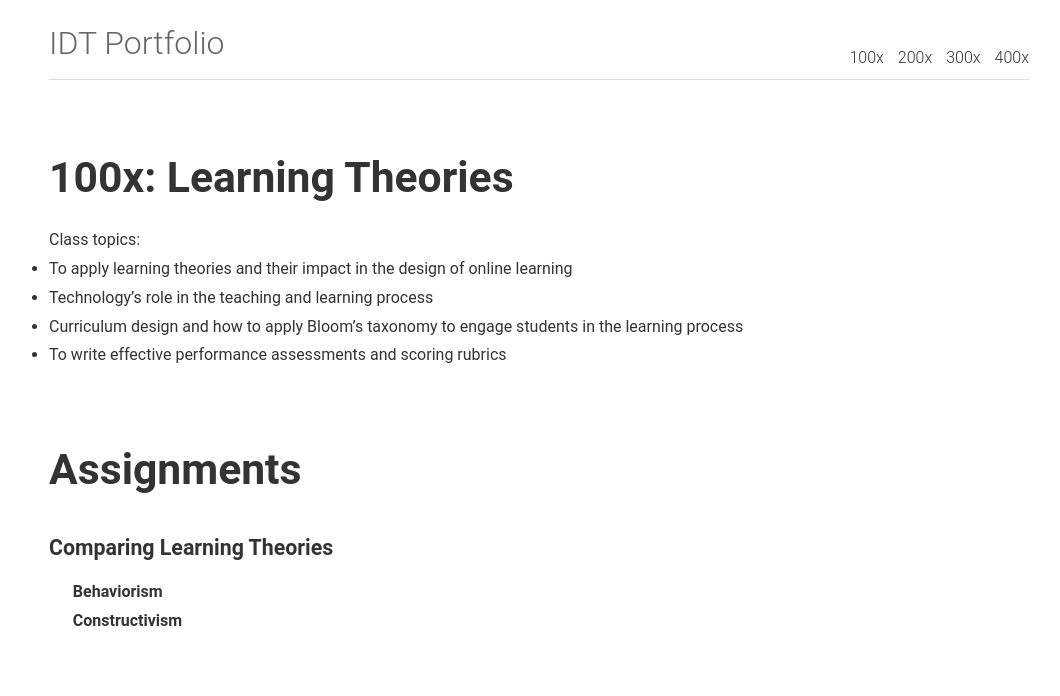
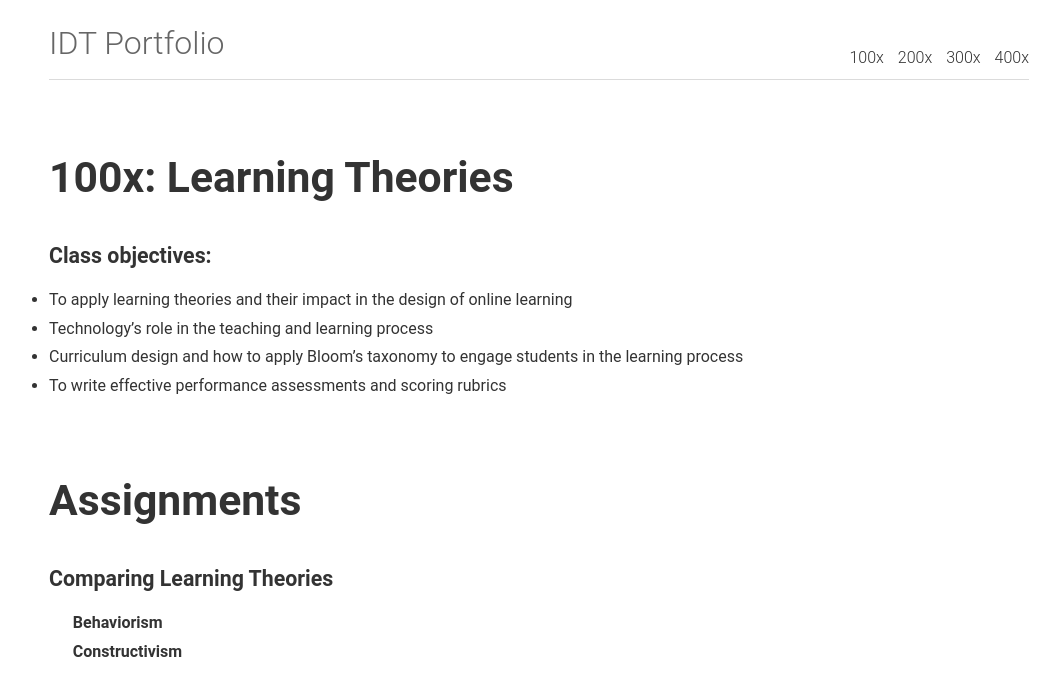
Before and after one commit to caitlinmeyer/idt-portfolio, a Jekyll site: the page built from 100x/index.html, in a window 1280 px wide. Shown: the top 696 px of the page, without its empty margins (101-1161 px from the left). Built offline with Jekyll 4.4.1, drawn with Linux system fonts in a browser that asks for light colours.

Commit message:
Update index.html

```diff
--- a/100x/index.html
+++ b/100x/index.html
@@ -3,7 +3,8 @@ layout: default
 ---
 
 <h1><a href="https://www.edx.org/course/instructional-design-technology-learning-usmx-umuc-ldt100x-3">100x: Learning Theories</a></h1>
-Class topics:
+
+<h3>Class objectives:</h3>
 <ul>
 	<li>To apply learning theories and their impact in the design of online learning</li>
 	<li>Technology’s role in the teaching and learning process</li>
```
